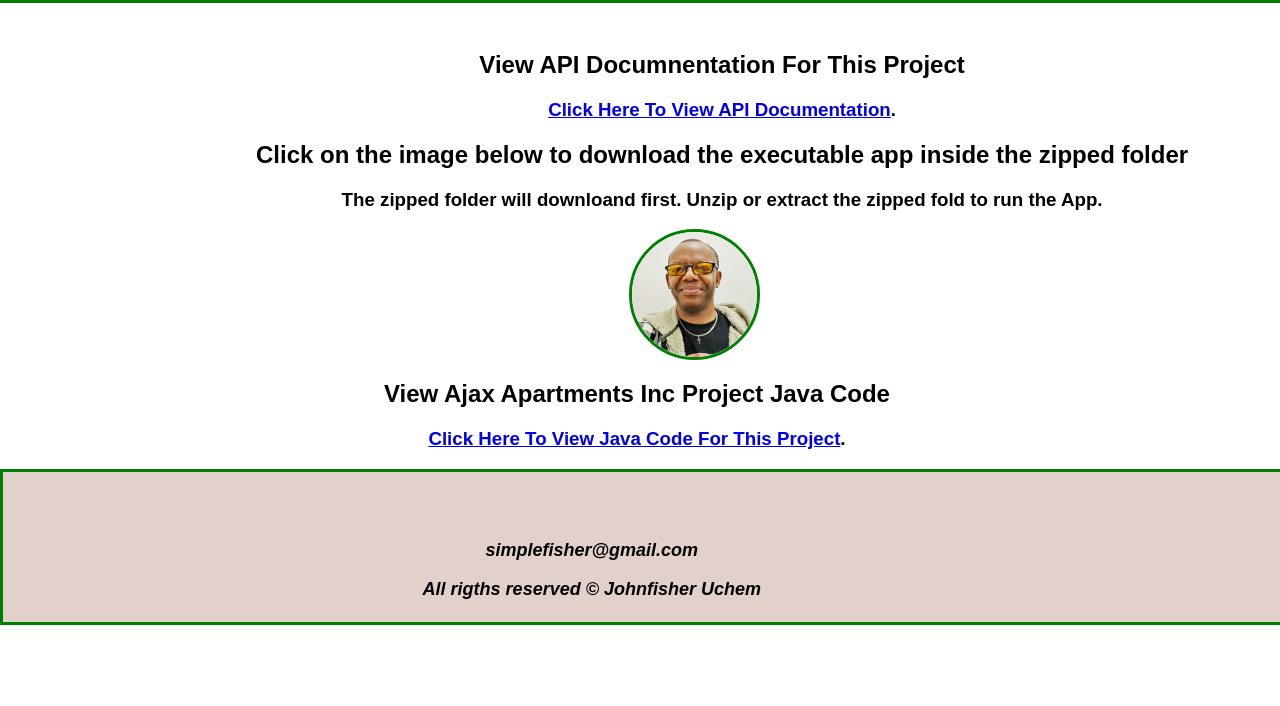
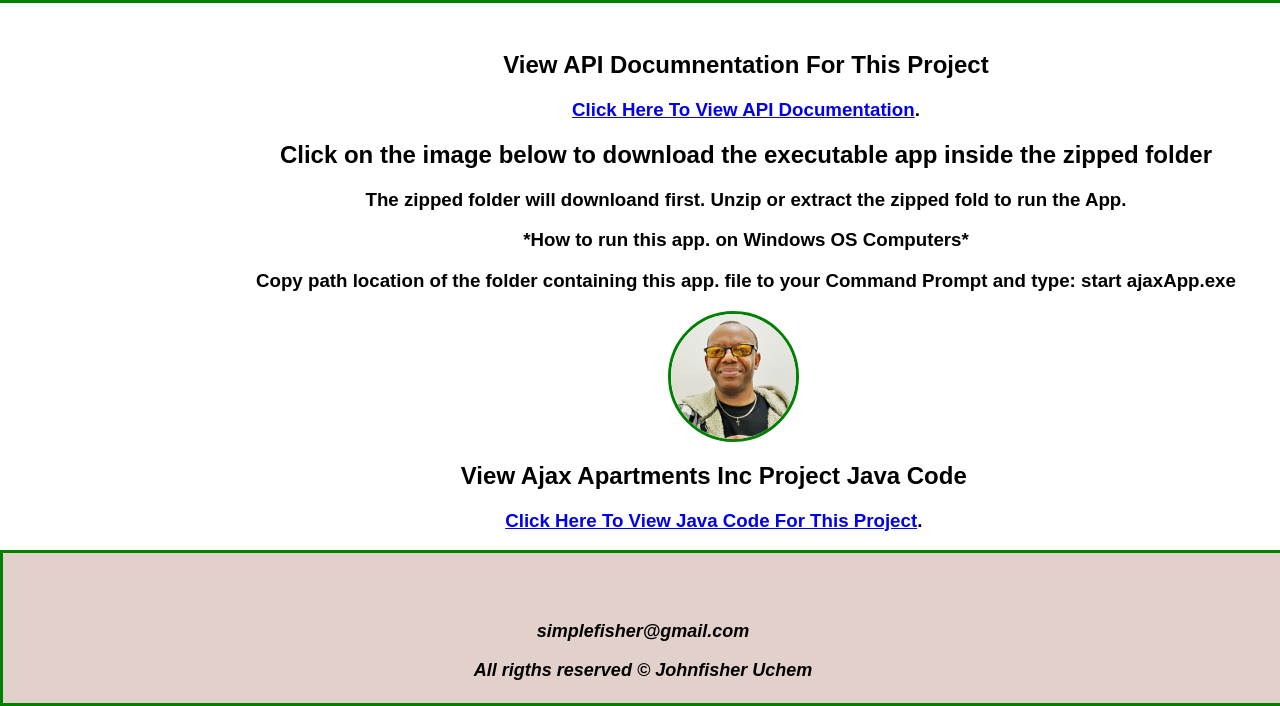
Before and after one commit to jfisher01/projects, a plain HTML site: page ajaxprojects.html in a window 1280 px wide. Shown: the part 217-923 px from the top of the page. Before the commit the page ends 842 px from the top, so only its background shows below. Drawn offline with Linux system fonts and the light colour scheme.

Commit message:
Updated ajaxprojects.html

```diff
--- a/ajaxprojects.html
+++ b/ajaxprojects.html
@@ -23,19 +23,19 @@
     }
 
     .text1 img{
-        margin-left: 40%;
+        margin-left: 42%;
     }
 
     #view_app{
       display:inline-block;
       text-align: center;
-      margin-left: 30%;
+      margin-left: 36%;
     }
 
 
     p{
-      padding-right: 8%;
       font-style: italic;
+      text-align: center;
     }
 
     </style>
@@ -64,6 +64,8 @@
 
     <h2>Click on the image below to download the executable app inside the zipped folder</h2>
       <h3>The zipped folder will downloand first. Unzip or extract the zipped fold to run the App. </h3>
+          <h3>*How to run this app. on Windows OS Computers*</h3>
+      <h3>Copy path location of the folder containing this app. file to your Command Prompt and type: start ajaxApp.exe</h3>
         <a href="ajaxApp.zip" download>
         <img src="UchemUJ.png" alt="ajax-App" width="104" heigh="142">
       </a>
```
